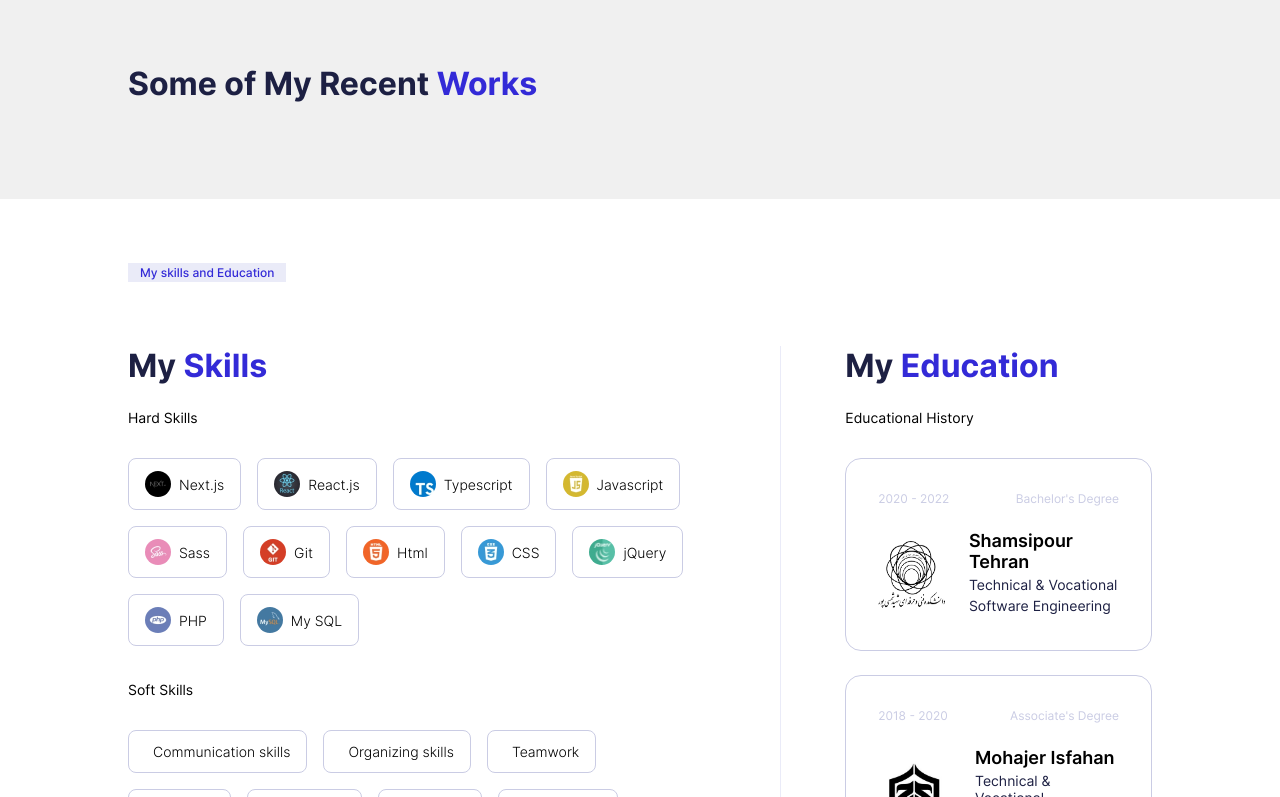
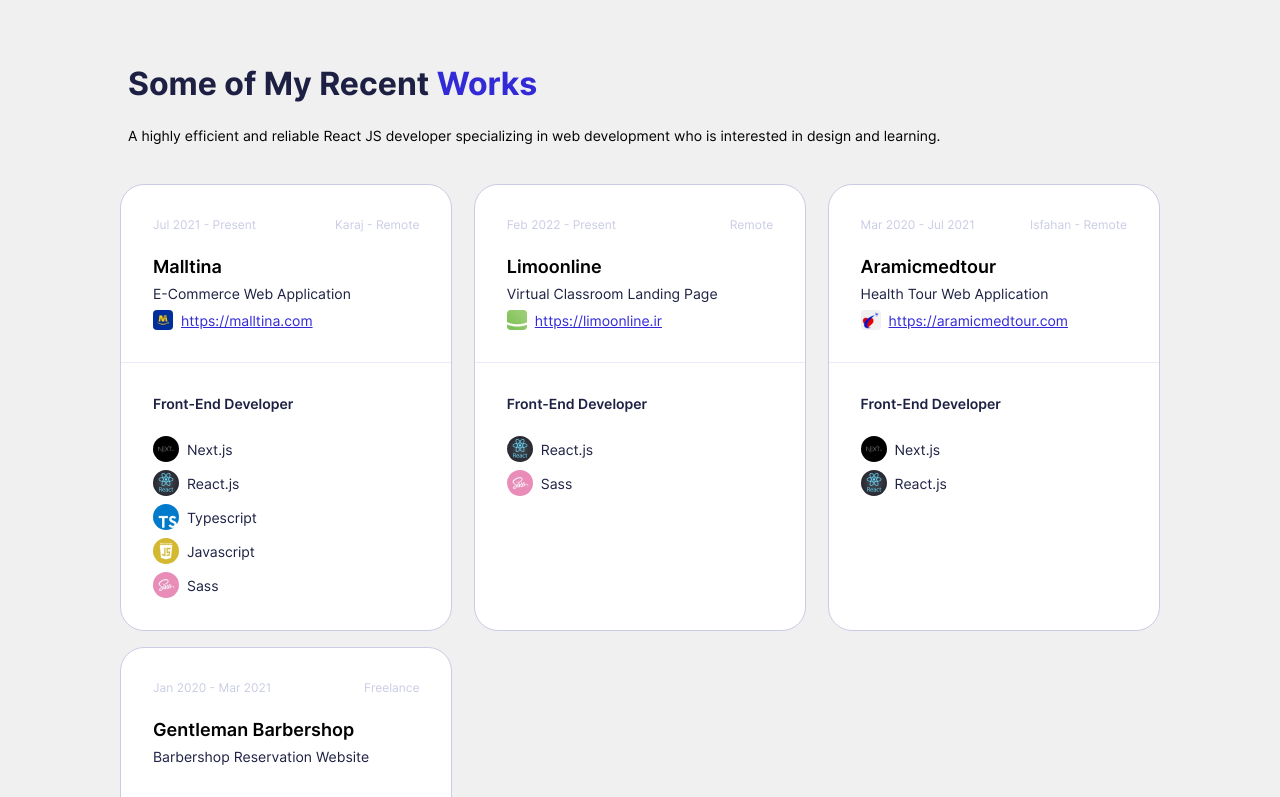
Before and after one commit to aliknot/resume, a Next.js app: page / in a window 1280 px wide. Shown: the part 863-1660 px from the top of the page. Built offline with nearby package versions, Linux system fonts and the light colour scheme.

Commit message:
added works and updated meta title and desciption

```diff
--- a/src/pages/index.tsx
+++ b/src/pages/index.tsx
@@ -10,6 +10,8 @@
 import EducationCard from '../components/EducationCard';
 import { degree } from '../interfaces/education';
 import styles from './styles.module.scss';
+import WorkCard from '../components/WorkCard';
+import { work } from '../interfaces/works';
 
 const Home: NextPage = () => {
 	const { about, works, hardSkills, softSkills, education } = data;
@@ -17,12 +19,12 @@
 	return (
 		<div className={styles.container}>
 			<Head>
-				<title>Create Next App</title>
-				<meta name='description' content='Generated by create next app' />
+				<title>Alireza Fazel Resume</title>
+				<meta name='description' content='This is a frontend developer resume' />
 				<link rel='icon' href='/favicon.ico' />
 			</Head>
 
-			<section className={styles.whiteSection}>
+			<section className={styles.whiteSection} id='about'>
 				<div className={styles.wrapper}>
 					<Banner title='About Me' />
 					<div className={styles.aboutDetails}>
@@ -32,17 +34,24 @@
 				</div>
 			</section>
 
-			<section className={styles.graySection}>
+			<section className={styles.graySection} id='work'>
 				<div className={styles.wrapper}>
 					<Banner title='My Work' />
-					<h3 className={styles.myWorkTitle}>
+					<h3 className={styles.workTitle}>
 						Some of My Recent <span className={styles.bluePurple}>Works</span>
 					</h3>
-					<h4 className={styles.myWorkSubTitle}>{works.subTitle}</h4>
+					<h4 className={styles.workSubtitle}>{works.title}</h4>
+					{works.items.length ? (
+						<div className={styles.workCardsWrapper}>
+							{works.items.map((work: work, index: number) => (
+								<WorkCard key={index} work={work} />
+							))}
+						</div>
+					) : null}
 				</div>
 			</section>
 
-			<section className={styles.whiteSection}>
+			<section className={styles.whiteSection} id='skills_education'>
 				<div className={styles.wrapper}>
 					<Banner title='My skills and Education' />
 					<div className={styles.skillsAndEducationContainer}>
--- a/src/pages/styles.module.scss
+++ b/src/pages/styles.module.scss
@@ -32,14 +32,14 @@
 	color: $blue-purple;
 }
 
-.myWorkTitle {
+.workTitle {
 	font-size: 32px;
 	color: $dark-blue-grey;
 	margin-top: 0;
 	margin-bottom: 24px;
 }
 
-.myWorkSubTitle {
+.workSubtitle {
 	font-size: 14px;
 	font-weight: normal;
 	color: $black;
@@ -68,7 +68,7 @@
 
 .skills {
 	width: 100%;
-	max-width: 75%;
+	max-width: calc(66% - 64px);
 	padding-right: 64px;
 	border-right: 1px solid $pale-grey;
 	margin-right: 64px;
@@ -91,3 +91,11 @@
 .education {
 	width: 500px;
 }
+
+.workCardsWrapper {
+	display: flex;
+	justify-content: space-between;
+	align-items: stretch;
+	flex-wrap: wrap;
+	margin: 0 -16px;
+}
```
